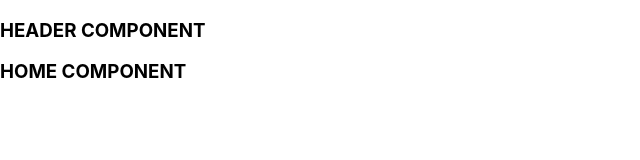
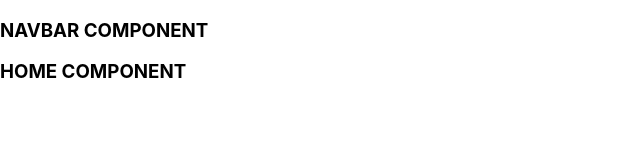
Before and after one commit to ThameshP/Exersize, a React (Create React App) app in the folder frontend/: page / in a window 1280 px wide. Shown: the top 160 px of the page, without its empty margins (0-640 px from the left). Built offline with nearby package versions, Linux system fonts and the light colour scheme.

Commit message:
Created main components

```diff
--- a/frontend/src/App.js
+++ b/frontend/src/App.js
@@ -1,5 +1,5 @@
 import './App.css';
-import Header from './Header'
+import Header from './Navbar'
 import Home from './Home';
 
 function App() {
--- a/frontend/src/Header.js
+++ /dev/null
@@ -1,12 +0,0 @@
-import React from 'react'
-import './Header.css'
-
-function Header() {
-  return (
-    <div>
-        <h3>HEADER COMPONENT</h3>
-    </div>
-  )
-}
-
-export default Header
--- /dev/null
+++ b/frontend/src/Navbar.js
@@ -0,0 +1,12 @@
+import React from 'react'
+import './Navbar.css'
+
+function Navbar() {
+  return (
+    <div>
+        <h3>NAVBAR COMPONENT</h3>
+    </div>
+  )
+}
+
+export default Navbar
```
Also changed, not shown: frontend/src/Header.css (deleted), frontend/src/Navbar.css (added).
